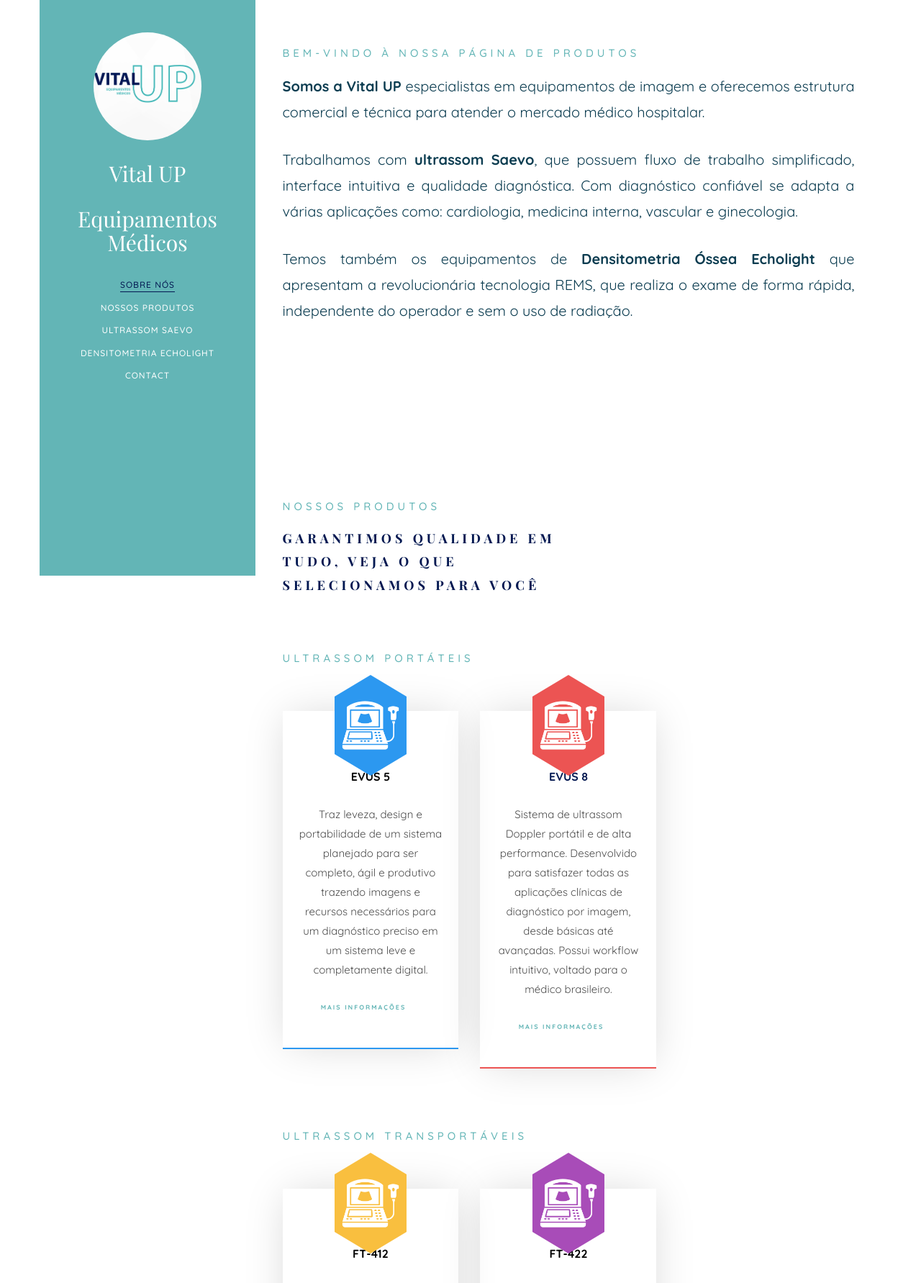
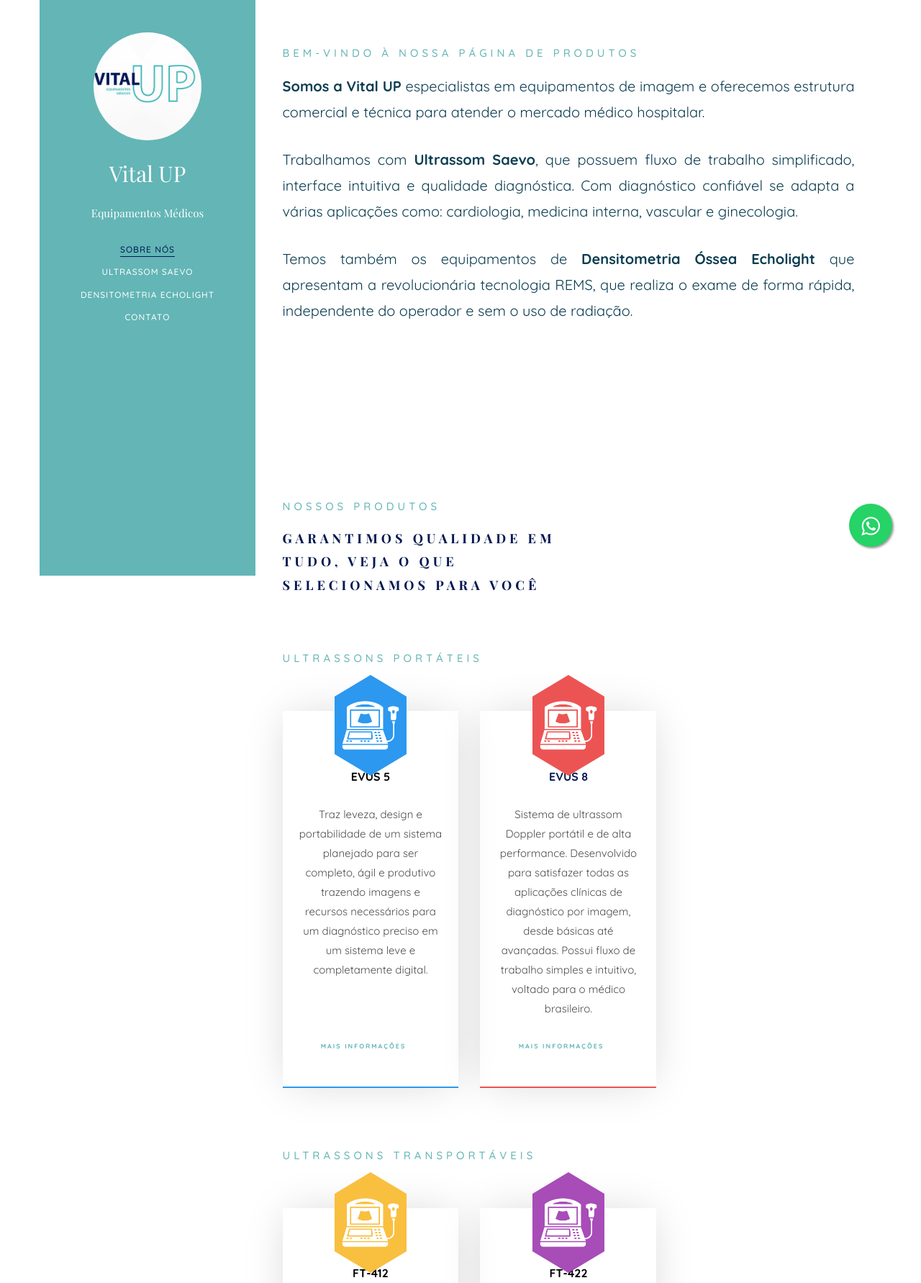
Before and after one commit to candletech/vitalup.com.br, a PHP site: page /portfolio/products.html in a window 1280 px wide. Shown: the top 1783 px of the page at 72% size. Run offline with PHP 8.4, Linux system fonts and the light colour scheme; some libraries are stand-ins or nearby versions; some web fonts are replaced.

Commit message:
Add products page

```diff
--- a/portfolio/css/style.css
+++ b/portfolio/css/style.css
@@ -1137,8 +1137,33 @@ body.offcanvas .colorlib-nav-toggle {
     height: 90%;
 }
 
+.float {
+    position: fixed;
+    width: 60px;
+    height: 60px;
+    bottom: 40px;
+    right: 40px;
+    background-color: #25d366;
+    color: #FFF;
+    border-radius: 50px;
+    text-align: center;
+    font-size: 30px;
+    box-shadow: 2px 2px 3px #999;
+    z-index: 100;
+}
+
+.my-float {
+    margin-top: 16px;
+}
+
 .text-title {
     font-size: 3rem;
+    text-align: center;
+    color: #fff !important;
+}
+
+.text-slogan {
+    font-size: 1.5rem;
     text-align: center;
     color: #fff !important;
 }
--- a/portfolio/products.html
+++ b/portfolio/products.html
@@ -26,6 +26,7 @@
 
     <link href="https://fonts.googleapis.com/css?family=Quicksand:300,400,500,700" rel="stylesheet">
     <link href="https://fonts.googleapis.com/css?family=Playfair+Display:400,400i,700" rel="stylesheet">
+    <link rel="stylesheet" href="https://maxcdn.bootstrapcdn.com/font-awesome/4.5.0/css/font-awesome.min.css">
 
     <!-- Animate.css -->
     <link rel="stylesheet" href="css/animate.css">
@@ -60,16 +61,15 @@
                 <div class="text-center">
                     <div class="author-img" style="background-image: url(images/square-logo.png);"></div>
                     <h1 class="text-title">Vital UP</h1>
-                    <h1 class="text-title">Equipamentos Médicos</h1>
+                    <h2 class="text-slogan">Equipamentos Médicos</h2>
                 </div>
                 <nav id="colorlib-main-menu" role="navigation" class="navbar">
                     <div id="navbar" class="collapse">
                         <ul>
                             <li><a href="#" data-nav-section="about">Sobre nós</a></li>
-                            <li><a href="#" data-nav-section="services">Nossos produtos</a></li>
-                            <li><a href="http://vitalup.com.br/ultrassound.html">Ultrassom Saevo</a></li>
-                            <li><a href="http://vitalup.com.br/densitometry.html">Densitometria Echolight</a></li>
-                            <li><a href="#" data-nav-section="contact">Contact</a></li>
+                            <li><a href="#" data-nav-section="services">Ultrassom Saevo</a></li>
+                            <li><a href="#" data-nav-section="densitometry">Densitometria Echolight</a></li>
+                            <li><a href="#" data-nav-section="contact">Contato</a></li>
                         </ul>
                     </div>
                 </nav>
@@ -85,7 +85,7 @@
                                         <div class="about-desc">
                                             <span class="heading-meta">Bem-vindo à nossa página de produtos</span>
                                             <p class="text-sub-title-section"><strong>Somos a Vital UP</strong> especialistas em equipamentos de imagem e oferecemos estrutura comercial e técnica para atender o mercado médico hospitalar.</p>
-                                            <p class="text-sub-title-section">Trabalhamos com <strong>ultrassom Saevo</strong>, que possuem fluxo de trabalho simplificado, interface intuitiva e qualidade diagnóstica. Com diagnóstico confiável se adapta a várias aplicações como: cardiologia,
+                                            <p class="text-sub-title-section">Trabalhamos com <strong>Ultrassom Saevo</strong>, que possuem fluxo de trabalho simplificado, interface intuitiva e qualidade diagnóstica. Com diagnóstico confiável se adapta a várias aplicações como: cardiologia,
                                                 medicina interna, vascular e ginecologia.</p>
                                             <p class="text-sub-title-section">Temos também os equipamentos de <strong>Densitometria Óssea Echolight</strong> que apresentam a revolucionária tecnologia REMS, que realiza o exame de forma rápida, independente do operador e sem o uso de radiação.</p>
                                         </div>
@@ -104,7 +104,7 @@
                                 <h2 class="colorlib-heading">Garantimos qualidade em tudo, veja o que selecionamos para você</h2>
                             </div>
                         </div>
-                        <div><span class="heading-meta">Ultrassom portáteis</span></div>
+                        <div><span class="heading-meta">Ultrassons portáteis</span></div>
                         <div class="row row-pt-md">
 
                             <div class="col-md-4 text-center animate-box">
@@ -114,7 +114,9 @@
 								</span>
                                     <div class="desc">
                                         <h3>Evus 5</h3>
-                                        <p>Traz leveza, design e portabilidade de um sistema planejado para ser completo, ágil e produtivo trazendo imagens e recursos necessários para um diagnóstico preciso em um sistema leve e completamente digital.</p>
+                                        <p>Traz leveza, design e portabilidade de um sistema planejado para ser completo, ágil e produtivo trazendo imagens e recursos necessários para um diagnóstico preciso em um sistema leve e completamente digital.
+                                            <br><br><br>
+                                        </p>
                                     </div>
                                     <p class="mb-4"><a href="http://vitalup.com.br/evus5.html" class="readmore">Mais informações</a></p>
                                 </div>
@@ -126,14 +128,14 @@
 								</span>
                                     <div class="desc">
                                         <h3 class="text-product">Evus 8</h3>
-                                        <p>Sistema de ultrassom Doppler portátil e de alta performance. Desenvolvido para satisfazer todas as aplicações clínicas de diagnóstico por imagem, desde básicas até avançadas. Possui workflow intuitivo, voltado para
-                                            o médico brasileiro.</p>
+                                        <p>Sistema de ultrassom Doppler portátil e de alta performance. Desenvolvido para satisfazer todas as aplicações clínicas de diagnóstico por imagem, desde básicas até avançadas. Possui fluxo de trabalho simples e intuitivo,
+                                            voltado para o médico brasileiro.</p>
                                     </div>
                                     <p class="mb-4"><a href="http://vitalup.com.br/evus8.html" class="readmore">Mais informações</a></p>
                                 </div>
                             </div>
                         </div>
-                        <div><span class="heading-meta">Ultrassom transportáveis</span></div>
+                        <div><span class="heading-meta">Ultrassons transportáveis</span></div>
                         <div class="row row-pt-md">
                             <div class="col-md-4 text-center animate-box">
                                 <div class="services color-3">
@@ -155,13 +157,21 @@
 								</span>
                                     <div class="desc">
                                         <h3>FT-422</h3>
-                                        <p>O FT422 foi projetado com um pacote de ferramentas e funcionalidades com o objetivo principal: manter a concentração do médico no paciente e menos em etapas de operação</p>
+                                        <p>O FT422 foi projetado com um pacote de ferramentas e funcionalidades com o objetivo principal: manter a concentração do médico no paciente e menos em etapas de operação.
+                                            <br><br><br><br><br>
+                                        </p>
                                     </div>
                                     <p class="mb-4"><a href="http://vitalup.com.br/ft422.html" class="readmore">Mais informações</a></p>
                                 </div>
                             </div>
                         </div>
+                    </div>
 
+                </section>
+
+
+                <section class="colorlib-services" data-section="densitometry">
+                    <div class="colorlib-narrow-content">
                         <div><span class="heading-meta">Densitometria óssea</span></div>
                         <div class="row row-pt-md">
                             <div class="col-md-4 text-center animate-box">
@@ -185,7 +195,9 @@
                                     <div class="desc">
                                         <h3>EchoStation</h3>
                                         <p>A densitometria do futuro ao seu alcance. Totalmente livre de radiação, independente do operador a aquisição é feita em dois minutos, com precisão confiável e patente internacional. Indicado a todos os profissionais
-                                            que buscam uma tecnologia de ponta.s</p>
+                                            que buscam uma tecnologia de ponta.
+                                            <br><br>
+                                        </p>
                                     </div>
                                     <p class="mb-4"><a href="http://vitalup.com.br/echostation.html" class="readmore">Mais informações</a></p>
                                 </div>
@@ -205,11 +217,13 @@
                                 <div class="colorlib-feature colorlib-feature-sm animate-box" data-animate-effect="fadeInLeft">
                                     <div class="colorlib-icon">
                                         <i class="icon-globe-outline"></i>
+                                        <br>
                                     </div>
                                     <div class="colorlib-text">
                                         <p class="readmore">contato@vitalup.com.br</p>
                                     </div>
                                 </div>
+
                                 <div class="colorlib-feature colorlib-feature-sm animate-box" data-animate-effect="fadeInLeft">
                                     <div class="colorlib-icon">
                                         <i class="icon-phone"></i>
@@ -224,14 +238,14 @@
                                     <div class="col-md-10 col-md-offset-1 col-md-pull-1 animate-box" data-animate-effect="fadeInRight">
                                         <form action="envia.php">
                                             <div class="form-group">
-                                                <input type="text" class="form-control" placeholder="Nome">
+                                                <input id="name" type="text" class="form-control" placeholder="Nome">
                                             </div>
                                             <div class="form-group">
-                                                <input type="text" class="form-control" placeholder="e-mail">
+                                                <input id="email" type="text" class="form-control" placeholder="e-mail">
                                             </div>
                                             <div class="form-group">
-                                                <select>
-                                                    <option value="valor1" selected>Ultrassom médico EVUS 5</option>
+                                                <select name="product">
+                                                    <option value="valor1">Ultrassom médico EVUS 5</option>
                                                     <option value="valor2">Ultrassom médico EVUS 8</option>
                                                     <option value="valor3">Ultrassom médico FT-412</option>
                                                     <option value="valor3">Ultrassom médico FT-422</option>
@@ -257,6 +271,9 @@
                 </div>
                 <!-- end:colorlib-main -->
             </div>
+            <a href="https://api.whatsapp.com/send?phone=5534991408031&text=Olá,%20gostaria%20de%20saber%20mais%20sobre%20os%20equipamentos%20médicos." class="float">
+                <i class="my-float fa fa-whatsapp"></i>
+            </a>
             <!-- end:container-wrap -->
         </div>
         <!-- end:colorlib-page -->
```
Also changed, not shown: envia.php (+9 -9 lines).
